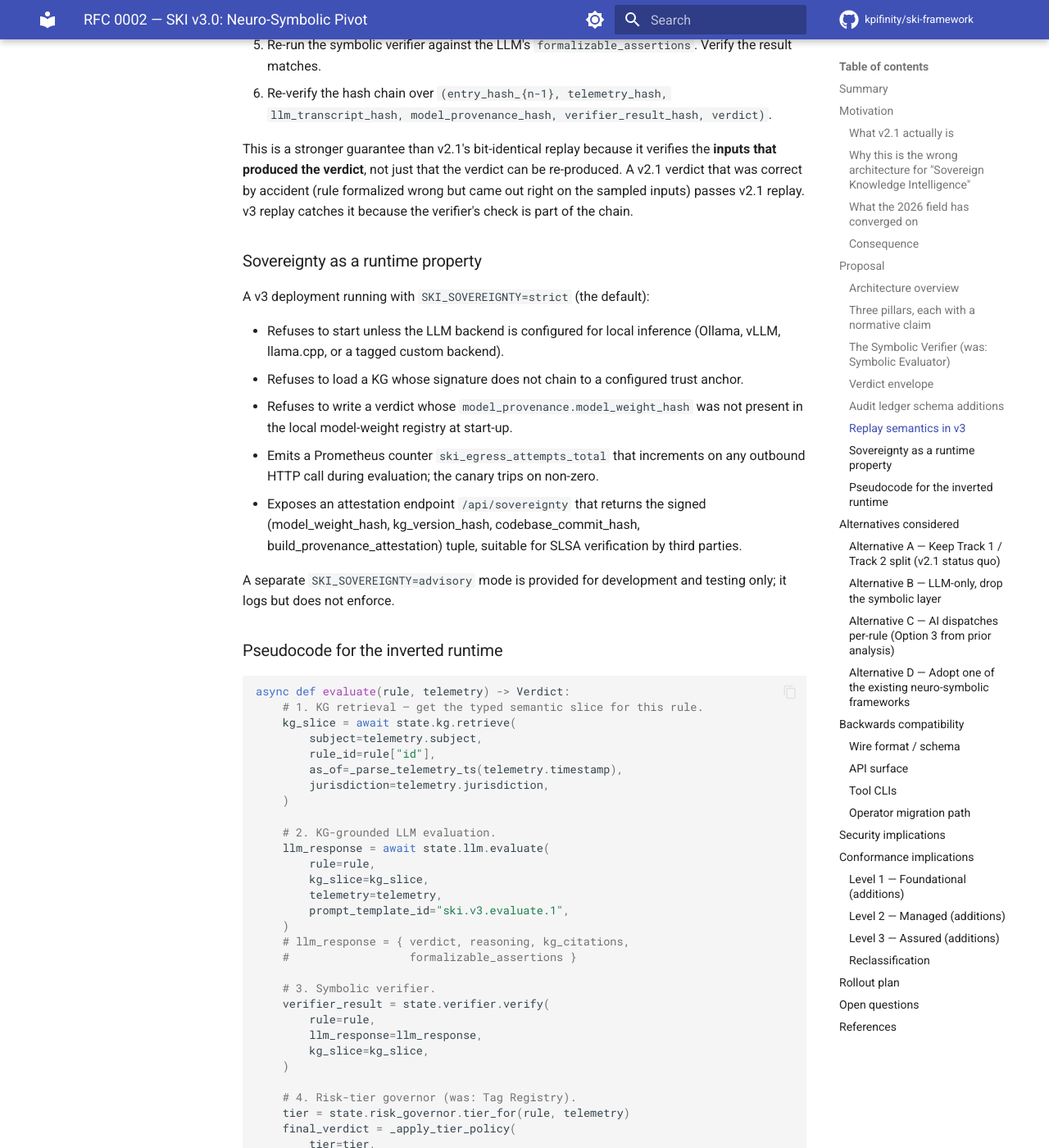
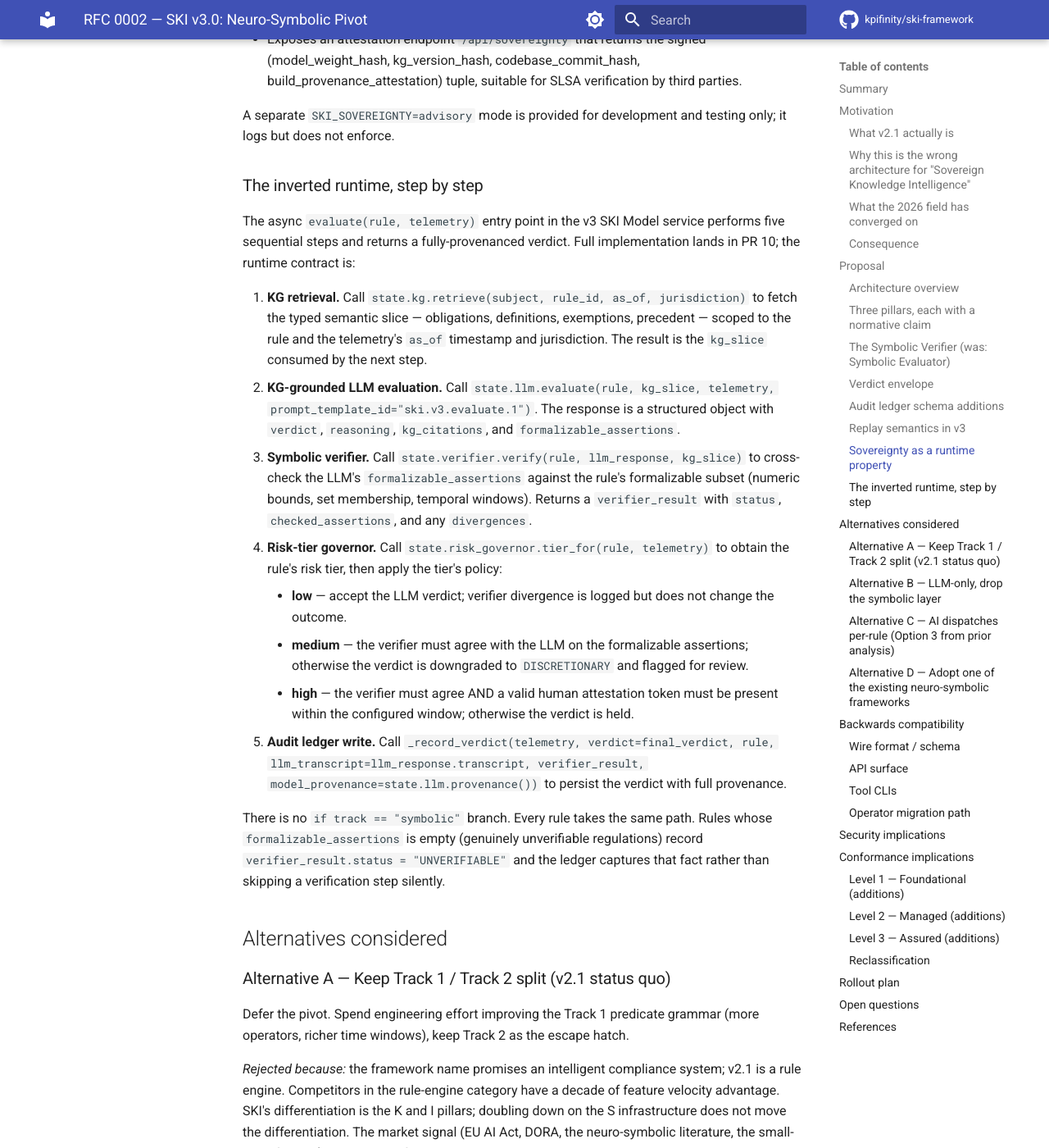
Before and after one commit to kpifinity/ski-framework, an MkDocs documentation site: the page built from docs/RFCs/0002-v3-neuro-symbolic-pivot.md, in a window 1280 px wide and 1400 px high, scrolled down 7704 px. Shown: the whole window at 82% size. Built offline with MkDocs 1.6.1 and Material for MkDocs 9.7.7, drawn with Linux system fonts in a browser that asks for light colours; comment, search, counter and statistics services are not loaded; some of the changed text lies outside the part shown.

Commit message:
fix(docs+ci): mkdocs build error on RFC 0002 + RUF100 in deployer.py
Two issues from the RFC 0002 merge:

1. mkdocs strict build fails on RFC 0002 with
   `'NoneType' object has no attribute 'replace'` deep inside
   pymdownx/pygments. Root cause: six Unicode ellipsis characters
   (U+2026) inside python/json code blocks. RFC 0001 (which builds
   fine) contains zero such characters. Replaced all six with ASCII
   `...` Also swapped the Mermaid block's inline `style`
   statements for the `classDef`+`class` pattern that
   docs/ARCHITECTURE.md uses, since that's the proven-working
   pattern in this project's mkdocs/mermaid2 configuration.

2. `ci/Lint (ruff + mypy)` is red on main with RUF100 (unused
   blanket noqa directive) at deployer.py:156. Cause: PR 55's
   explanatory comment line started with `# noqa is for ruff
   (S501)...` and ruff parses the bare token `noqa` followed by
   whitespace as a misplaced directive. Reworded the comment so the
   directive word never appears at a comment-column start.

The bandit/ruff suppressors themselves (# noqa: S501 # nosec B501)
on the actual verify=False line are unchanged.

Signed-off-by: Rahul Kapai <rahulkapai@gmail.com>

````diff
--- a/docs/RFCs/0002-v3-neuro-symbolic-pivot.md
+++ b/docs/RFCs/0002-v3-neuro-symbolic-pivot.md
@@ -35,20 +35,16 @@
 
 ### What v2.1 actually is
 
-v2.1 routes a verdict request by inspecting `rule.track`:
+v2.1 routes a verdict request by inspecting `rule.track` in
+`reference-implementation/src/ski_model/server.py`. The dispatch is a
+two-branch `if/elif`: when `track == "symbolic"` the call goes to
+`state.symbolic_evaluator.aevaluate(...)` and the result is recorded by
+`_record_verdict(...)`; when `track == "llm"` the call goes to
+`state.backend.evaluate(...)` and a parallel `_record_verdict(...)` is
+issued. The `track` field defaults to `"symbolic"` whenever the rule
+omits it.
 
-```python
-# reference-implementation/src/ski_model/server.py
-track = rule.get("track", "symbolic")
-if track == "symbolic":
-    decision = await state.symbolic_evaluator.aevaluate(rule, telemetry, …)
-    return await _record_verdict(verdict=decision.verdict, …)
-if track == "llm":
-    llm_decision = await state.backend.evaluate(rule, telemetry.model_dump())
-    return await _record_verdict(verdict=llm_decision.verdict, …)
-```
-
-`track` defaults to `"symbolic"`. The contributor guide reinforces this:
+The contributor guide reinforces this:
 
 > Track 1 rules MUST be expressible as one of the supported predicates. Rules
 > that require natural-language interpretation must be declared `track: "llm"`
@@ -146,18 +142,28 @@
 
 ### Architecture overview
 
-```mermaid
-flowchart TD
-    A[Telemetry / Evidence] --> B[KG Retrieval]
-    B --> |obligations, definitions,<br/>exemptions, precedent| C[KG-Grounded LLM<br/>sovereign, local,<br/>temperature=0,<br/>structured generation]
-    C --> |verdict + reasoning +<br/>KG citations| D[Symbolic Verifier]
-    D --> |formalizable subset:<br/>numeric bounds, set<br/>membership, temporal<br/>windows, contradictions| E[Audit Ledger]
-    E --> |signed LLM transcript,<br/>model weight hash,<br/>KG version hash,<br/>KG citations,<br/>verifier result,<br/>hash-chained| F[Verifiable<br/>Verdict]
+The v3 runtime is a five-step pipeline, identical for every rule:
 
-    style C fill:#1f4d7a,stroke:#fff,color:#fff
-    style D fill:#2d5e2d,stroke:#fff,color:#fff
-    style E fill:#7a4d1f,stroke:#fff,color:#fff
-```
+1. **Telemetry / Evidence** arrives at the SKI Model service.
+2. **KG Retrieval** pulls the relevant typed semantic slice — obligations,
+   definitions, exemptions, precedent — scoped to the rule's jurisdiction
+   and the telemetry's `as_of` timestamp.
+3. **KG-Grounded LLM** evaluates against that slice (sovereign, local,
+   temperature=0, structured generation). Emits a structured response:
+   `{ verdict, reasoning, kg_citations, formalizable_assertions }`.
+4. **Symbolic Verifier** runs the formalizable subset of the rule
+   independently — numeric bounds, set membership, temporal windows,
+   contradictions — and cross-checks the LLM's assertions.
+5. **Audit Ledger** records the verdict alongside a signed LLM
+   transcript, the model weight hash, the KG version hash, the KG
+   citations the LLM relied on, and the verifier's per-assertion result,
+   all hash-chained.
+
+The output is a **Verifiable Verdict**: every downstream auditor can
+re-derive how the decision was produced and verify each step. (A
+rendered diagram of this pipeline will follow in PR 8 alongside the
+spec; this RFC keeps the description text-only so the mkdocs build
+stays simple.)
 
 Every verdict is produced by the same five-step pipeline. There is no
 `if symbolic else llm` branching at the entry point. Both layers run on
@@ -243,34 +249,34 @@
 
 ### Verdict envelope
 
-Every verdict in v3 is the same structured envelope, regardless of rule:
+Every verdict in v3 is the same structured envelope, regardless of rule.
+The envelope is a JSON object with the following fields (full schema
+landing in PR 8 alongside the spec):
 
-```json
-{
-  "verdict": "CLEAR | FLAG | NULL_UNMAPPED | NULL_STALE | DISCRETIONARY",
-  "reasoning": "<natural language from LLM>",
-  "kg_citations": [
-    {"node_id": "epa.so2.subpart_a.limit", "version": "v2.1.3", "role": "obligation"},
-    {"node_id": "epa.so2.exemption_a", "version": "v2.1.3", "role": "exemption_considered"}
-  ],
-  "formalizable_assertions": [
-    {"predicate": "lte", "metric": "so2.value", "value": 100, "observed": 87, "satisfied": true}
-  ],
-  "verifier_result": {
-    "status": "AGREED | LLM_CONTRADICTION | NEURO_SYMBOLIC_DIVERGENCE | UNVERIFIABLE",
-    "checked_assertions": 1,
-    "divergences": []
-  },
-  "model_provenance": {
-    "model_weight_hash": "sha256:…",
-    "kg_version_hash": "sha256:…",
-    "prompt_template_id": "ski.v3.evaluate.1",
-    "decoder_seed": 0,
-    "structured_grammar_hash": "sha256:…"
-  },
-  "transcript_ref": "ledger:tenant_id/seq:1234"
-}
-```
+- **`verdict`** — one of `CLEAR`, `FLAG`, `NULL_UNMAPPED`, `NULL_STALE`,
+  `DISCRETIONARY`. The v2.1 five-value taxonomy is preserved.
+- **`reasoning`** — natural-language explanation emitted by the LLM.
+- **`kg_citations`** — an array of `{node_id, version, role}` objects
+  recording which KG nodes the LLM cited (e.g.
+  `epa.so2.subpart_a.limit` with role `obligation`, or
+  `epa.so2.exemption_a` with role `exemption_considered`).
+- **`formalizable_assertions`** — an array of structured assertions the
+  LLM committed to, each of the shape `{predicate, metric, value,
+  observed, satisfied}`. Example: `{predicate=lte, metric=so2.value,
+  value=100, observed=87, satisfied=true}`.
+- **`verifier_result`** — `{status, checked_assertions, divergences}`,
+  where `status` is one of `AGREED`, `LLM_CONTRADICTION`,
+  `NEURO_SYMBOLIC_DIVERGENCE`, or `UNVERIFIABLE`.
+- **`model_provenance`** — `{model_weight_hash, kg_version_hash,
+  prompt_template_id, decoder_seed, structured_grammar_hash}`. The
+  hashes are SHA-256; `prompt_template_id` is a stable identifier such
+  as `ski.v3.evaluate.1`.
+- **`transcript_ref`** — pointer to the full LLM transcript in the
+  ledger transcript store, of the form
+  `ledger:tenant_id/seq:NNNN`.
+
+The `verdict` field keeps the five-value taxonomy from v2.1. Everything
+else is new.
 
 The `verdict` field keeps the five-value taxonomy from v2.1. The rest is new.
 
@@ -342,58 +348,41 @@
 A separate `SKI_SOVEREIGNTY=advisory` mode is provided for development
 and testing only; it logs but does not enforce.
 
-### Pseudocode for the inverted runtime
+### The inverted runtime, step by step
 
-```python
-async def evaluate(rule, telemetry) -> Verdict:
-    # 1. KG retrieval — get the typed semantic slice for this rule.
-    kg_slice = await state.kg.retrieve(
-        subject=telemetry.subject,
-        rule_id=rule["id"],
-        as_of=_parse_telemetry_ts(telemetry.timestamp),
-        jurisdiction=telemetry.jurisdiction,
-    )
+The async `evaluate(rule, telemetry)` entry point in the v3 SKI Model
+service performs five sequential steps and returns a fully-provenanced
+verdict. Full implementation lands in PR 10; the runtime contract is:
 
-    # 2. KG-grounded LLM evaluation.
-    llm_response = await state.llm.evaluate(
-        rule=rule,
-        kg_slice=kg_slice,
-        telemetry=telemetry,
-        prompt_template_id="ski.v3.evaluate.1",
-    )
-    # llm_response = { verdict, reasoning, kg_citations,
-    #                  formalizable_assertions }
-
-    # 3. Symbolic verifier.
-    verifier_result = state.verifier.verify(
-        rule=rule,
-        llm_response=llm_response,
-        kg_slice=kg_slice,
-    )
-
-    # 4. Risk-tier governor (was: Tag Registry).
-    tier = state.risk_governor.tier_for(rule, telemetry)
-    final_verdict = _apply_tier_policy(
-        tier=tier,
-        llm_response=llm_response,
-        verifier_result=verifier_result,
-    )
-    # tier policies:
-    #   - low: accept LLM verdict; verifier divergence is logged.
-    #   - medium: verifier must agree on formalizable assertions.
-    #   - high: verifier must agree AND a human attestation token must
-    #     be present within the configured window.
-
-    # 5. Audit ledger write with full provenance.
-    return await _record_verdict(
-        telemetry=telemetry,
-        verdict=final_verdict,
-        rule=rule,
-        llm_transcript=llm_response.transcript,
-        verifier_result=verifier_result,
-        model_provenance=state.llm.provenance(),
-    )
-```
+1. **KG retrieval.** Call `state.kg.retrieve(subject, rule_id, as_of,
+   jurisdiction)` to fetch the typed semantic slice — obligations,
+   definitions, exemptions, precedent — scoped to the rule and the
+   telemetry's `as_of` timestamp and jurisdiction. The result is the
+   `kg_slice` consumed by the next step.
+2. **KG-grounded LLM evaluation.** Call `state.llm.evaluate(rule,
+   kg_slice, telemetry, prompt_template_id="ski.v3.evaluate.1")`. The
+   response is a structured object with `verdict`, `reasoning`,
+   `kg_citations`, and `formalizable_assertions`.
+3. **Symbolic verifier.** Call `state.verifier.verify(rule, llm_response,
+   kg_slice)` to cross-check the LLM's `formalizable_assertions` against
+   the rule's formalizable subset (numeric bounds, set membership,
+   temporal windows). Returns a `verifier_result` with `status`,
+   `checked_assertions`, and any `divergences`.
+4. **Risk-tier governor.** Call `state.risk_governor.tier_for(rule,
+   telemetry)` to obtain the rule's risk tier, then apply the tier's
+   policy:
+    - **low** — accept the LLM verdict; verifier divergence is logged
+      but does not change the outcome.
+    - **medium** — the verifier must agree with the LLM on the
+      formalizable assertions; otherwise the verdict is downgraded to
+      `DISCRETIONARY` and flagged for review.
+    - **high** — the verifier must agree AND a valid human attestation
+      token must be present within the configured window; otherwise the
+      verdict is held.
+5. **Audit ledger write.** Call `_record_verdict(telemetry,
+   verdict=final_verdict, rule, llm_transcript=llm_response.transcript,
+   verifier_result, model_provenance=state.llm.provenance())` to persist
+   the verdict with full provenance.
 
 There is no `if track == "symbolic"` branch. Every rule takes the same
 path. Rules whose `formalizable_assertions` is empty (genuinely unverifiable
````
Also changed, not shown: 1 other file.
